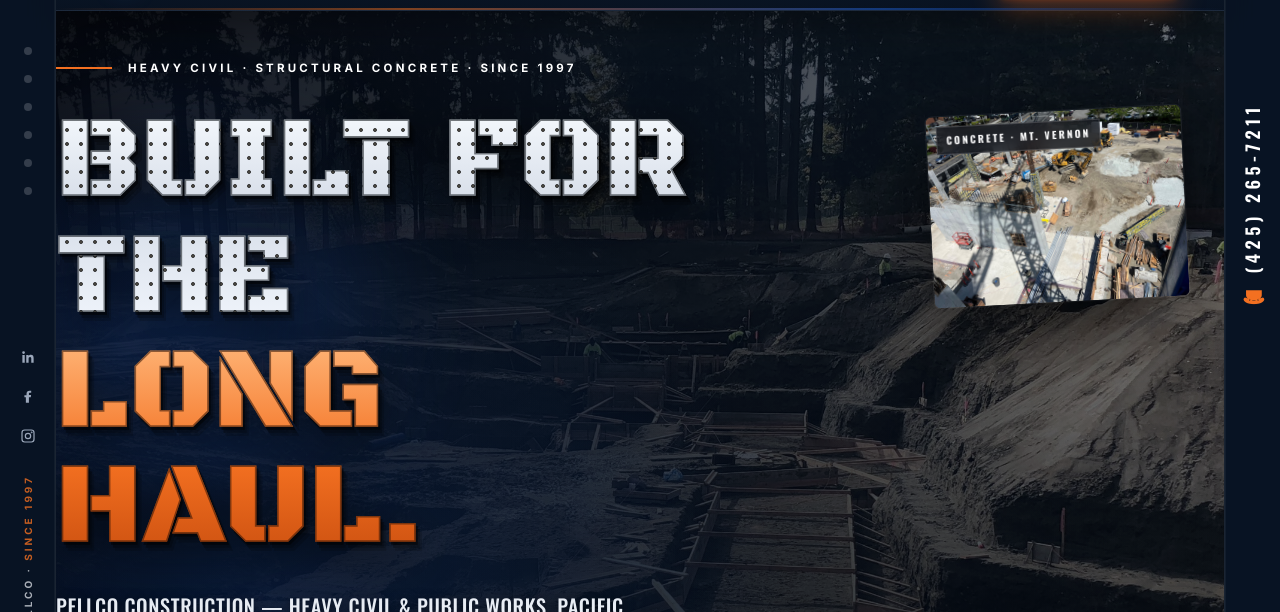
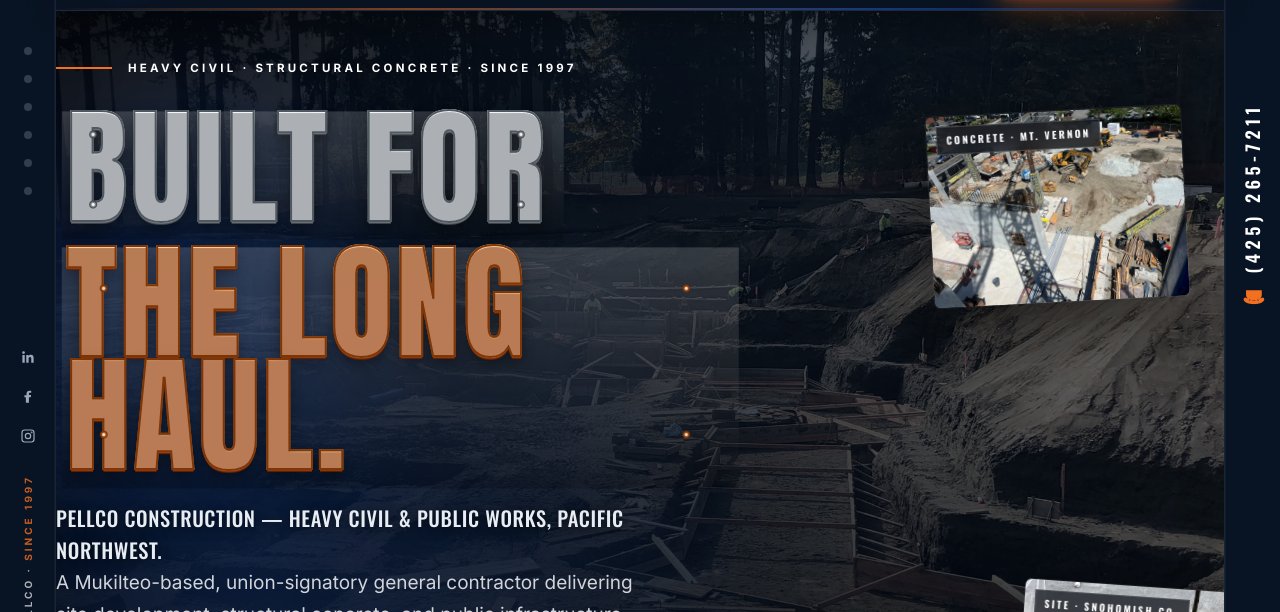
Before and after one commit to BrockStar3540/pellco-mockup, a plain HTML site: page index.html in a window 1280 px wide. Shown: the part 113-725 px from the top of the page. Drawn offline with nearby package versions, Linux system fonts and the light colour scheme.

Commit message:
Hero title rebuilt with Anton + your metal-text CSS spec (chrome steel + orange painted steel, layered text-shadows, rivet pseudo-elements); leader section compacted — round photo with white+orange ring halo, 3 icon-bulleted highlights replacing the 2-paragraph bio

```diff
--- a/index.html
+++ b/index.html
@@ -6,7 +6,7 @@
 <title>PELLCO Construction — Heavy Civil, Concrete &amp; Public Works | Mukilteo, WA</title>
 <link rel="preconnect" href="https://fonts.googleapis.com">
 <link rel="preconnect" href="https://fonts.gstatic.com" crossorigin>
-<link href="https://fonts.googleapis.com/css2?family=Inter:wght@400;500;600;700&family=Oswald:wght@500;600;700&family=Black+Ops+One&display=swap" rel="stylesheet">
+<link href="https://fonts.googleapis.com/css2?family=Inter:wght@400;500;600;700&family=Oswald:wght@500;600;700&family=Anton&display=swap" rel="stylesheet">
 <style>
   :root{
     /* layered dark tones — visual rhythm without going monochrome */
@@ -146,61 +146,82 @@
   .hero-kicker{display:flex;align-items:center;gap:16px;margin-bottom:28px;flex-wrap:nowrap}
   .hero-kicker .rule{height:2px;width:56px;background:var(--accent);flex-shrink:0}
   .hero-kicker span{font-size:11.5px;letter-spacing:.28em;text-transform:uppercase;font-weight:700;color:var(--white);white-space:nowrap}
-  /* ======== MARQUEE / THEATER-BULB HERO TITLE ======== */
+  /* ======== BRANDED STEEL HEADLINE (Anton + metallic gradients + rivets) ======== */
   h1.hero-title{
-    font-family:'Black Ops One',sans-serif;
-    font-size:clamp(56px,9vw,140px);
+    font-family:'Anton','Arial Narrow',Impact,sans-serif;
+    font-size:clamp(56px,10vw,150px);
     font-weight:400;
-    max-width:900px;
-    margin-bottom:24px;
-    letter-spacing:.01em;
-    line-height:1;
-    position:relative;
-    word-wrap:break-word;overflow-wrap:break-word;
+    max-width:980px;
+    margin-bottom:20px;
+    letter-spacing:.025em;
+    line-height:.88;
+    text-transform:uppercase;
+    display:flex;flex-direction:column;align-items:flex-start;gap:.06em;
+  }
+  .metal-text{position:relative;display:inline-block;padding:.04em .08em .08em;isolation:isolate;max-width:100%}
+  /* soft extruded ghost behind */
+  .metal-text::before{content:"";position:absolute;inset:0;z-index:-2;transform:translate(.045em,.05em);filter:blur(.5px);opacity:.9;background:linear-gradient(180deg,rgba(255,255,255,.18),rgba(0,0,0,.2))}
+  /* rivet / bolt corners */
+  .metal-text::after{content:"";position:absolute;inset:.1em .06em;z-index:2;pointer-events:none;opacity:.88;background-repeat:no-repeat}
+  /* STEEL */
+  .metal-text--steel{
     color:transparent;
-    /* metallic chrome gradient + repeating bulb dots, both clipped to text */
+    background:linear-gradient(180deg,
+      #fafafa 0%,
+      #ffffff 6%,
+      #d9dde0 16%,
+      #9aa1a8 28%,
+      #eef1f3 40%,
+      #676f76 52%,
+      #cfd5da 66%,
+      #8a9098 82%,
+      #f1f3f4 100%);
+    -webkit-background-clip:text;background-clip:text;
+    -webkit-text-stroke:2px #505860;
+    text-shadow:
+      0 1px 0 rgba(255,255,255,.45),
+      0 2px 0 rgba(107,114,121,.95),
+      0 3px 0 rgba(63,69,74,.95),
+      0 6px 12px rgba(0,0,0,.3),
+      0 14px 30px rgba(0,0,0,.2);
+  }
+  .metal-text--steel::after{
     background-image:
-      radial-gradient(circle at 50% 50%, rgba(40,40,40,.85) 1.8px, transparent 2.2px),
-      radial-gradient(circle at 50% 50%, rgba(255,230,180,.9) 1px, transparent 1.5px),
-      linear-gradient(180deg,
-        #f6fafe 0%,
-        #d6dde8 22%,
-        #eef3fa 46%,
-        #ffffff 52%,
-        #cad3e0 72%,
-        #8a95a8 92%,
-        #6d7a8e 100%);
-    background-size: 14px 14px, 14px 14px, 100% 100%;
-    background-position: 4px 4px, 4px 4px, 0 0;
+      radial-gradient(circle at 6% 16%, #fff 0 1px, #8a8f94 2px, #3c4146 3.5px, transparent 4.5px),
+      radial-gradient(circle at 94% 16%, #fff 0 1px, #8a8f94 2px, #3c4146 3.5px, transparent 4.5px),
+      radial-gradient(circle at 6% 84%, #fff 0 1px, #8a8f94 2px, #3c4146 3.5px, transparent 4.5px),
+      radial-gradient(circle at 94% 84%, #fff 0 1px, #8a8f94 2px, #3c4146 3.5px, transparent 4.5px);
+  }
+  /* ORANGE PAINTED STEEL */
+  .metal-text--orange{
+    color:transparent;
+    background:linear-gradient(180deg,
+      #ffd1a0 0%,
+      #ffb15a 10%,
+      #ff8f2d 24%,
+      #e96b15 42%,
+      #b84d08 56%,
+      #f07d1f 74%,
+      #ffca8a 100%);
     -webkit-background-clip:text;background-clip:text;
-    -webkit-text-fill-color:transparent;
-    -webkit-text-stroke:1.5px rgba(10,14,20,.55);
-    filter:
-      drop-shadow(2px 3px 0 rgba(0,0,0,.5))
-      drop-shadow(4px 6px 0 rgba(0,0,0,.35))
-      drop-shadow(0 10px 24px rgba(0,0,0,.55));
+    -webkit-text-stroke:2px #7f3607;
+    text-shadow:
+      0 1px 0 rgba(255,234,213,.38),
+      0 2px 0 rgba(143,58,8,.95),
+      0 3px 0 rgba(98,33,4,.95),
+      0 6px 12px rgba(0,0,0,.3),
+      0 14px 30px rgba(0,0,0,.2);
   }
-  h1.hero-title em{
-    font-style:normal;display:inline-block;
-    color:transparent;
+  .metal-text--orange::after{
     background-image:
-      radial-gradient(circle at 50% 50%, rgba(60,20,10,.85) 1.8px, transparent 2.2px),
-      radial-gradient(circle at 50% 50%, rgba(255,238,200,.95) 1px, transparent 1.5px),
-      linear-gradient(180deg,
-        #ffd08a 0%,
-        #ff9a4a 20%,
-        #ffbb70 46%,
-        #fff1d6 52%,
-        #ff8030 68%,
-        #c14e10 90%,
-        #8b3608 100%);
-    background-size: 14px 14px, 14px 14px, 100% 100%;
-    background-position: 4px 4px, 4px 4px, 0 0;
-    -webkit-background-clip:text;background-clip:text;
-    -webkit-text-fill-color:transparent;
-    -webkit-text-stroke:1.5px rgba(50,20,5,.55);
+      radial-gradient(circle at 6% 16%, #fff4e8 0 1px, #b95f1b 2px, #6f2d06 3.5px, transparent 4.5px),
+      radial-gradient(circle at 94% 16%, #fff4e8 0 1px, #b95f1b 2px, #6f2d06 3.5px, transparent 4.5px),
+      radial-gradient(circle at 6% 84%, #fff4e8 0 1px, #b95f1b 2px, #6f2d06 3.5px, transparent 4.5px),
+      radial-gradient(circle at 94% 84%, #fff4e8 0 1px, #b95f1b 2px, #6f2d06 3.5px, transparent 4.5px);
   }
-  /* bolt-corner wrapper retained as a transparent span so HTML stays stable */
+  @media (max-width:480px){
+    .metal-text::after{display:none}
+  }
   .hero-title-wrap{display:block}
   .hero-title-wrap > .corners-bottom{display:none}
   h1.hero-title em{font-style:normal;position:relative;background:linear-gradient(180deg,#ffb77a 0%,var(--accent) 55%,#c94e0f 100%);-webkit-background-clip:text;background-clip:text;-webkit-text-fill-color:transparent;display:inline-block}
@@ -362,20 +383,23 @@
   .pillar h5{font-family:'Oswald',sans-serif;font-size:22px;font-weight:600;text-transform:uppercase;margin-bottom:10px;color:var(--white);letter-spacing:.005em}
   .pillar p{color:var(--body);font-size:14.5px;line-height:1.65}
 
-  /* ======== LEADERSHIP — compact ======== */
-  #leader{padding:96px 0}
-  .leader-grid{display:grid;grid-template-columns:280px 1fr;gap:56px;align-items:center;max-width:960px;margin:0 auto}
-  .leader-photo-wrap{position:relative;max-width:280px}
-  .leader-photo-wrap::before{content:"";position:absolute;top:-24px;left:-24px;right:24px;bottom:24px;background:linear-gradient(135deg,var(--navy),var(--accent));opacity:.5;border-radius:3px;filter:blur(0);z-index:0}
-  .leader-photo-wrap::after{content:"";position:absolute;bottom:-32px;right:-32px;width:180px;height:180px;background:radial-gradient(circle,rgba(243,112,33,.3),transparent 70%);filter:blur(40px);z-index:0}
-  .leader-photo{position:relative;aspect-ratio:1/1;background:#000;border-radius:3px;overflow:hidden;box-shadow:0 40px 90px rgba(0,0,0,.6),0 0 0 1px rgba(255,255,255,.06);z-index:1}
+  /* ======== LEADERSHIP — compact, round photo, icon highlights ======== */
+  #leader{padding:88px 0}
+  .leader-grid{display:grid;grid-template-columns:300px 1fr;gap:56px;align-items:center;max-width:1020px;margin:0 auto}
+  .leader-photo-wrap{position:relative;width:300px;height:300px;margin:0 auto}
+  .leader-photo-wrap::before{content:"";position:absolute;inset:-10px;border-radius:50%;background:conic-gradient(from 210deg,var(--accent),var(--navy),var(--accent));opacity:.35;filter:blur(16px);z-index:0}
+  .leader-photo{position:relative;width:100%;height:100%;background:#000;border-radius:50%;overflow:hidden;box-shadow:0 24px 60px rgba(13,42,82,.3),0 0 0 4px #fff,0 0 0 5px rgba(243,112,33,.25);z-index:1}
   .leader-photo img{width:100%;height:100%;object-fit:cover}
   .leader-photo::after{content:"";position:absolute;inset:0;background:linear-gradient(180deg,transparent 55%,rgba(5,8,15,.8));pointer-events:none}
   .leader-photo .tag{position:absolute;left:24px;bottom:24px;background:var(--accent);color:#fff;padding:10px 16px;font-size:11px;letter-spacing:.22em;text-transform:uppercase;font-weight:700;z-index:2}
-  .leader h2{font-size:clamp(28px,3vw,40px);font-weight:600;margin-bottom:6px;letter-spacing:-.005em;color:var(--white)}
-  .leader .role{font-size:11px;letter-spacing:.22em;text-transform:uppercase;color:var(--accent);font-weight:700;margin-bottom:18px}
-  .leader p{font-size:14.5px;color:var(--body);margin-bottom:14px;max-width:560px;line-height:1.65}
-  .leader .sig{font-family:'Oswald',sans-serif;font-size:15px;font-weight:600;color:var(--white);margin-top:16px;padding-top:14px;border-top:1px solid var(--line);display:inline-block;letter-spacing:.05em}
+  .leader h2{font-size:clamp(26px,2.6vw,36px);font-weight:600;margin-bottom:4px;letter-spacing:-.005em;color:var(--white)}
+  .leader .role{font-size:11px;letter-spacing:.22em;text-transform:uppercase;color:var(--accent);font-weight:700;margin-bottom:20px;padding-bottom:18px;border-bottom:1px solid var(--line)}
+  .leader-points{display:flex;flex-direction:column;gap:14px;margin-bottom:0}
+  .leader-point{display:flex;gap:16px;align-items:flex-start}
+  .leader-point .lp-icon{width:36px;height:36px;flex-shrink:0;border:1.5px solid var(--accent);border-radius:50%;display:flex;align-items:center;justify-content:center;color:var(--accent)}
+  .leader-point .lp-icon svg{width:18px;height:18px;stroke:currentColor;stroke-width:1.8;fill:none}
+  .leader-point p{margin:0;font-size:14.5px;color:var(--body);line-height:1.6;max-width:560px;padding-top:6px}
+  .leader-point p strong{color:var(--white);font-weight:600}
 
   /* ======== CREW BAND ======== */
   .crew-band{padding:0;background:var(--d0)}
@@ -607,9 +631,10 @@
   <div class="container hero-inner">
     <div class="hero-text">
       <div class="hero-kicker"><span class="rule"></span><span>Heavy Civil · Structural Concrete · Since 1997</span></div>
-      <div class="hero-title-wrap"><span class="corners-bottom"></span>
-        <h1 class="hero-title">Built for<br/>the <em>long haul.</em></h1>
-      </div>
+      <h1 class="hero-title" aria-label="Built for the long haul">
+        <span class="metal-text metal-text--steel">Built For</span>
+        <span class="metal-text metal-text--orange">The Long Haul.</span>
+      </h1>
       <div class="hero-subtitle">Pellco Construction — Heavy Civil &amp; Public Works, Pacific Northwest.</div>
       <p class="lead">A Mukilteo-based, union-signatory general contractor delivering site development, structural concrete, and public infrastructure for school districts, municipalities, and private developers across Washington State.</p>
       <div class="hero-ctas">
@@ -931,9 +956,20 @@
       <div class="leader">
         <h2>Mike Pellitteri</h2>
         <div class="role">Founder · President · Principal-in-Charge</div>
-        <p>Mike founded Pellco in 1997 with one excavator, one dump truck, and a reputation built one handshake at a time. Twenty-seven years later, he's still the name on the door — and still the one you'll meet in the trailer when the stakes are high.</p>
-        <p>Under his direction, Pellco has grown from a two-person crew to a $15M-bonded general contractor trusted by school districts, municipalities, utility districts, and private developers across the Pacific Northwest. What hasn't changed: the principal is always accountable for the work that carries his family name.</p>
-        <div class="sig">— Mike Pellitteri, President</div>
+        <div class="leader-points">
+          <div class="leader-point">
+            <div class="lp-icon"><svg viewBox="0 0 24 24"><rect x="3" y="5" width="18" height="16" rx="2"/><path d="M3 10h18M8 3v4M16 3v4"/></svg></div>
+            <p><strong>Founded</strong> Pellco in 1997 — one excavator, one dump truck, one handshake at a time.</p>
+          </div>
+          <div class="leader-point">
+            <div class="lp-icon"><svg viewBox="0 0 24 24"><path d="M12 2 4 6v6c0 5 3.5 9 8 10 4.5-1 8-5 8-10V6l-8-4z"/></svg></div>
+            <p><strong>Built into a $15M-bonded</strong> general contractor serving <strong>public and private clients</strong> across the Pacific Northwest.</p>
+          </div>
+          <div class="leader-point">
+            <div class="lp-icon"><svg viewBox="0 0 24 24"><circle cx="9" cy="8" r="4"/><circle cx="17" cy="10" r="3"/><path d="M2 21c0-4 3-7 7-7s7 3 7 7M15 21c0-3 2-5 5-5"/></svg></div>
+            <p><strong>Directly involved</strong> in project oversight and client relationships.</p>
+          </div>
+        </div>
       </div>
     </div>
   </div>
```
